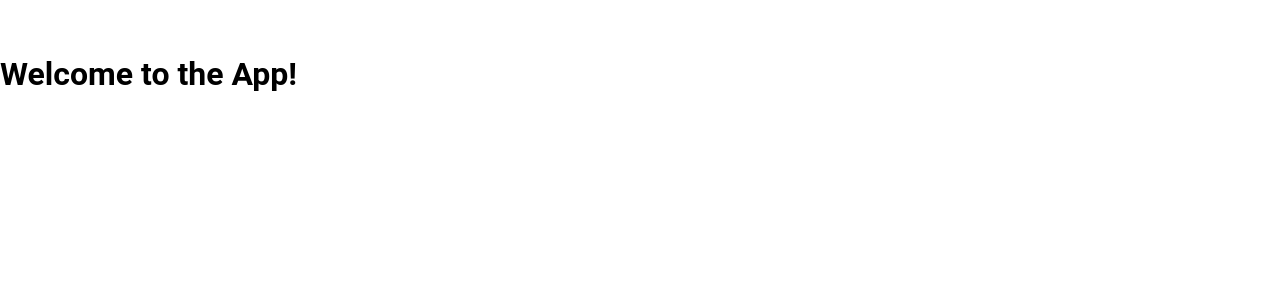
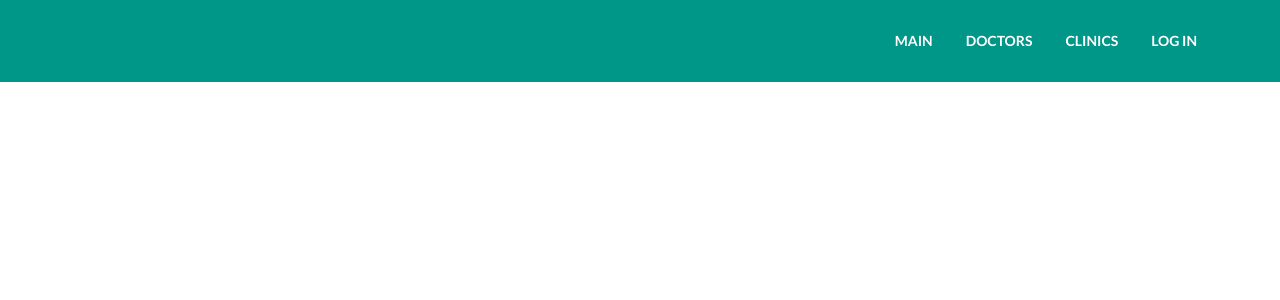
Before and after one commit to PandaLeg/Health-algorithm-frontend, a Vue app: page / in a window 1280 px wide. Shown: the top 300 px of the page. Built offline with nearby package versions, Linux system fonts and the light colour scheme.

Commit message:
built and styled navbar

```diff
--- /dev/null
+++ b/src/assets/scss/header.scss
@@ -0,0 +1,117 @@
+.header {
+  position: fixed;
+  z-index: 100;
+  width: 100%;
+  background-color: $darkGreen;
+
+  &__content {
+    max-width: $maxWidthContainer + px;
+    padding: 0 10px;
+    margin: 0 auto;
+  }
+
+  &__menu {
+    display: flex;
+    height: 82px;
+    justify-content: flex-end;
+    align-items: center;
+    padding: 10px 0;
+  }
+}
+
+.menu {
+  &__icon {
+  }
+
+  &__body {
+    @media screen and (max-width: $md3+px) {
+      position: fixed;
+      width: 100%;
+      height: 100%;
+      top: 0;
+      left: 0;
+      overflow: auto;
+      padding: 70px 10px 30px;
+      text-align: center;
+      background-color: rgba(255, 255, 255, 0.95);
+      transform: translate(0, -100%);
+      transition: transform 0.5s ease;
+
+      &.active {
+        transform: translate(0);
+      }
+    }
+  }
+
+  &__list {
+    @media screen and (min-width: $md3+px) {
+      display: flex;
+
+      li {
+        margin: 0 33px 0 0;
+      }
+    }
+  }
+
+  &__link {
+    font-weight: 700;
+    color: #fff;
+    text-transform: uppercase;
+    transition: color 0.2s ease;
+
+    @media (min-width: $md2+px) {
+      &:hover {
+        color: $golden;
+      }
+    }
+  }
+
+}
+
+.icon-menu {
+  display: none;
+
+  @media screen and (max-width: $md3+px) {
+    display: block;
+    position: relative;
+    width: 30px;
+    height: 18px;
+    cursor: pointer;
+    z-index: 5;
+
+    span {
+      position: absolute;
+      top: calc(50% - 1px);
+      left: 0;
+      width: 100%;
+      height: 2px;
+      background-color: #fff;
+      transition: all 0.3s ease;
+
+      &:first-child {
+        top: 0;
+      }
+
+      &:last-child {
+        top: auto;
+        bottom: 0;
+      }
+    }
+
+    &.active {
+      span {
+        transform: scale(0);
+
+        &:first-child {
+          transform: rotate(-45deg);
+          top: calc(50% - 1px);
+        }
+
+        &:last-child {
+          transform: rotate(45deg);
+          bottom: calc(50% - 1px);
+        }
+      }
+    }
+  }
+}
--- a/src/assets/scss/style.scss
+++ b/src/assets/scss/style.scss
@@ -4,31 +4,22 @@
 
 /* Connecting fonts */
 
-@import url('https://fonts.googleapis.com/css2?family=Heebo:wght@400;500;700;900&display=swap');
+@import url('https://fonts.googleapis.com/css2?family=Lato:ital,wght@0,400;0,700;1,400&display=swap');
 
 /* Icon fonts */
 
 /* Default Font */
 
-$fontFamily: "Heebo", sans-serif;
+$fontFamily: "Lato", sans-serif;
 
 /* Variables */
-
-$minWidth: 320;
-$maxWidth: 1400;
-$maxWidthContainer: 1200;
-$md1: $maxWidthContainer + 12;
-$md2: 991.38;
-$md3: 767.98;
-$md4: 479.98;
+@import "variables";
 
 /* Zeroing. Common parameters */
 
 @import "null";
 
 body {
-  color: #21243D;
-
   &.lock {
     overflow: hidden;
   }
@@ -64,7 +55,7 @@ body {
 }
 
 /* CONNECTING UI FILES OF PAGE STYLES AND ELEMENTS */
-
+@import "src/assets/scss/header.scss";
 
 /* MAIN UNIT */
 
--- /dev/null
+++ b/src/assets/scss/variables.scss
@@ -0,0 +1,11 @@
+$minWidth: 320;
+$maxWidth: 1400;
+$maxWidthContainer: 1200;
+$md1: $maxWidthContainer + 12;
+$md2: 991.38;
+$md3: 767.98;
+$md4: 479.98;
+
+$darkGreen: #009688;
+$darkBlue: #21243D;
+$golden: #F5C986F9;
--- /dev/null
+++ b/src/components/navbar/TheNavbar.vue
@@ -0,0 +1,32 @@
+<template>
+    <header class="header">
+        <div class="header__content">
+            <nav class="header__menu menu">
+                <div class="menu__icon icon-menu">
+                    <span></span>
+                    <span></span>
+                    <span></span>
+                </div>
+                <div class="menu__body">
+                    <ul class="menu__list">
+                        <li><a href="#" class="menu__link">Main</a></li>
+                        <li><a href="#" class="menu__link">Doctors</a></li>
+                        <li><a href="#" class="menu__link">Clinics</a></li>
+                        <li><a href="#" class="menu__link">Log In</a></li>
+                    </ul>
+                </div>
+            </nav>
+        </div>
+    </header>
+</template>
+
+<script>
+export default {
+    name: "TheNavbar"
+}
+</script>
+
+<style scoped lang="scss">
+@import "src/assets/scss/variables.scss";
+@import "src/assets/scss/header.scss";
+</style>
--- a/src/pages/App.vue
+++ b/src/pages/App.vue
@@ -1,5 +1,6 @@
 <template>
     <div class="wrapper">
+        <TheNavbar />
         <main class="page">
             <router-view></router-view>
         </main>
@@ -7,11 +8,16 @@
 </template>
 
 <script>
+import TheNavbar from "../components/navbar/TheNavbar.vue";
+
 export default {
-    name: "App"
+    name: "App",
+    components: {
+        TheNavbar
+    }
 }
 </script>
 
-<style scoped lang="scss">
-@import "/src/assets/scss/style";
+<style lang="scss">
+@import "/src/assets/scss/style.scss";
 </style>
```
